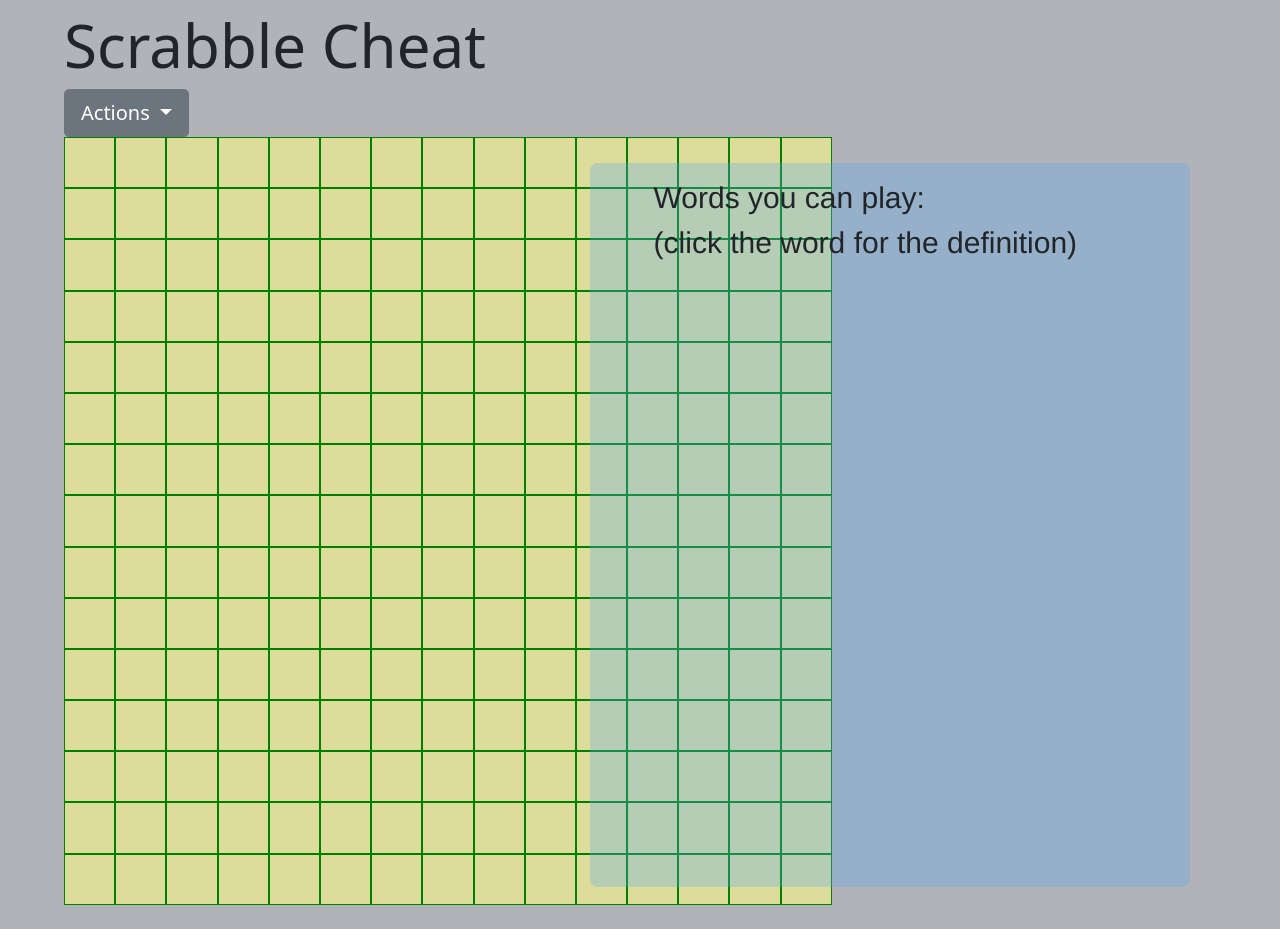
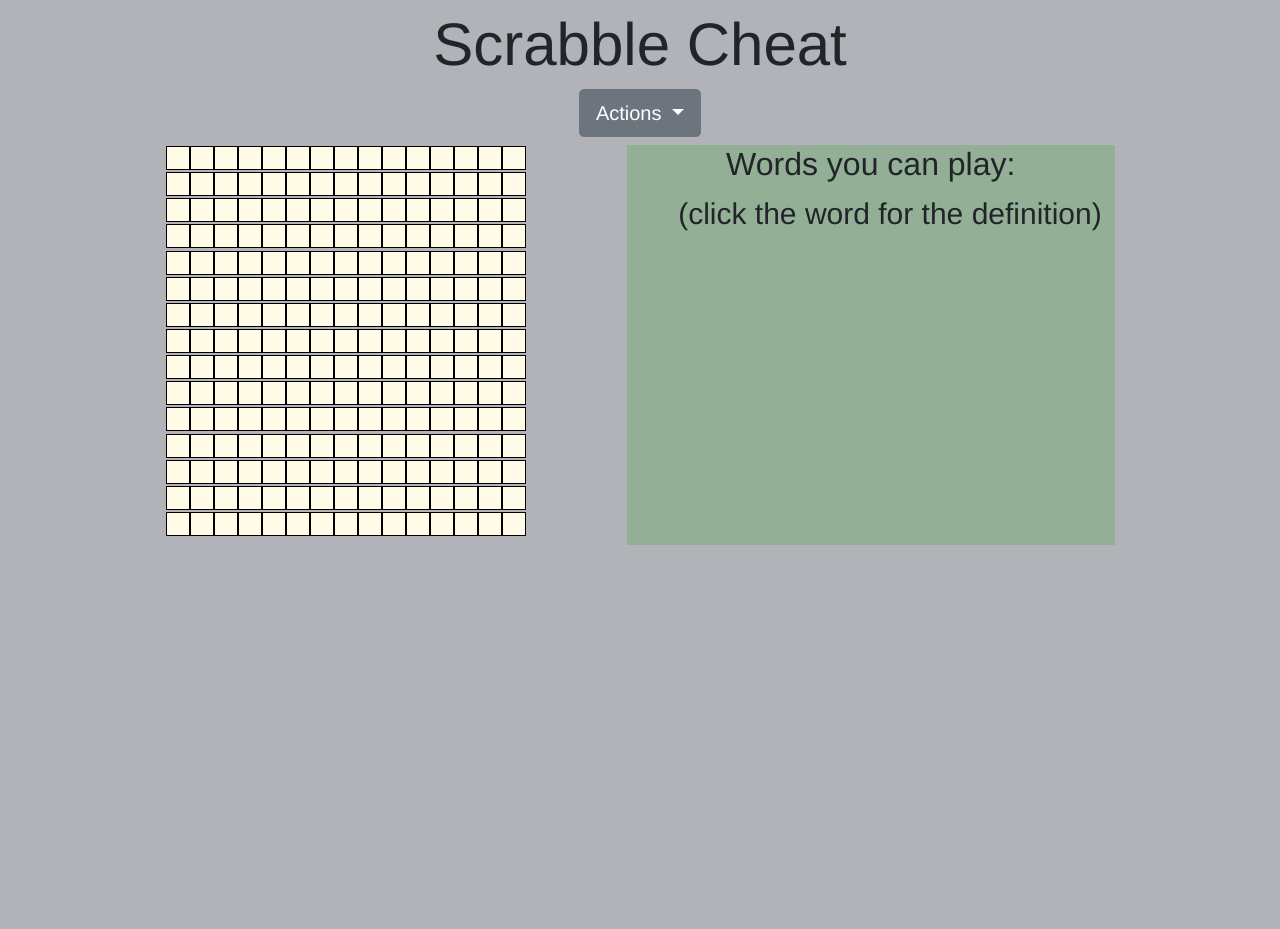
Before and after one commit to ed100miles/Portfolio, a Flask app: page /scrabbler in a window 1280 px wide. Shown: the part 56-985 px from the top of the page. After the commit the page ends 601 px from the top, so only its background shows below. Run offline with Flask 2, Linux system fonts and the light colour scheme.

Commit message:
Scrabbler.html added loading bar.

```diff
--- a/static/css/style.css
+++ b/static/css/style.css
@@ -8,8 +8,7 @@
 }
 
 h1{
-  /* margin-top: 2vh; */
-  /* margin-left: 8vw; */
+  text-align: center;
   animation: fadeIn ease 3s;
   font-size: clamp(30px, 10vw, 60px);
 }
@@ -40,38 +47,37 @@
     margin-bottom: 2vh;
 }
 
-/* .board-container{ */
-  /* margin: auto; */
-  /* width: 50%; */
-  /* padding-bottom: 1vh; */
-/* } */
-/*  */
+.scrabbleDropdown{
+  text-align: center;
+  margin-bottom: 1vh;
+}
+
 .board{
     display: grid;
     align-items: center;
-    justify-items: center;
-    grid-template-columns: repeat(15, 4vw);
-    /* margin-left: 5vw; */
+    justify-content: center;
+    grid-template-columns: repeat(15, 3vh);
     margin-bottom: 1vh;
-    max-width: 500px;
+    text-align: center;
 }
 
 .square{
     display: flex;
     justify-content: center;
     align-items: center;
-    border: 1px solid green;
-    background-color: rgb(221, 220, 155);
-    height: 4vw;
-    width: 4vw;
+    border: 1px solid rgb(0, 0, 0);
+    background-color: rgb(255, 251, 230);
+    height: 3vh;
+    width: 3vh;
     text-align: center;
-    font-size: 3vw;
+    font-size: 2.5vh;
 }
 
 .square:hover::before{
     background-color: rgb(91, 156, 100);
     content: attr(data-tooltip);
-    transform: translateY(-100%);
+    transform: translateY(+100%);
+    transform: translateX(+50%);
     font-size: 2vw;
     width: 6vw;
 }
@@ -101,23 +107,19 @@
 .flexContainer{
   display: flex;
   flex-wrap: wrap;
-  justify-content: space-around;
+  justify-content: space-evenly;
 }
 
-.flexItem{
-  flex-grow: 1;
-  min-width: 300px;
-  max-width: 48vw;
-  background-color: rgba(82, 168, 238, 0.294);
-  margin: 2vw;
-  padding: 1vw;
-  font-size: clamp(8px, 2.5vw, 25px);
-  border-radius: 0.5rem;
-}
-
-#scrabbleWords{
+.scrabbleWords{
+  font-size: clamp(20px, 2.5vw, 30px);
+  text-align: center;
   overflow: scroll;
   overflow-x: hidden;
+  height: 50vh;
+  /* margin-left: 20vw; */
+  max-height: 50vh;
+  max-width: 50vw;
+  background-color:rgb(147, 175, 150);
 }
 
 .inputIsNumber{
--- a/templates/scrabbler.html
+++ b/templates/scrabbler.html
@@ -5,13 +5,15 @@
 
 {% block body %}
 
+<div class="scrabblePage fadeIn">
+
 <h1>Scrabble Cheat</h1>
-<div class="dropdown">
+<div class="dropdown scrabbleDropdown">
     <button class="btn btn-secondary btn-lg dropdown-toggle" type="button" id="dropdownMenuButton" data-bs-toggle="dropdown" aria-expanded="false">
       Actions
     </button>
-    <div class="dropdown-menu">
-        <form class="px-4 py-3" action="{{ url_for ('scrabbler')}}" method="post" class="flexItem" id="scrabbleForm">
+    <div class="dropdown-menu text-center">
+        <form class="px-4 py-3" action="{{ url_for ('scrabbler')}}" method="post" class="flexItem" id="scrabbleForm" onsubmit="loadbar()">
           <div class="mb-3">
             <label class="form-label">Name your game. This will allow you to save words on the board. Then you can find words you can play with the letters you have and what's on the board. </label>
             <input class="form-control" type="text" name="game_name" placeholder="Enter game name"  value="{{game_name}}" required><br/>
@@ -25,28 +27,28 @@
             <label for="a">Play across</label>
             <hr/>
             <label class="form-label">Put in your letters and I'll find you words</label>
-            <input class="form-control" type="text" name="letters" placeholder="What are your letters?"><br/><br/>
+            <input class="form-control" type="text" name="letters" placeholder="What are your letters?">
+            <br/>
           <button type="submit" class="btn btn-primary">Play Move</button>
           <button type="submit" class="btn btn-primary">Get Words</button>
           <button type="submit" class="btn btn-primary">Reset Form</button>
+          <br><br>
+          <progress id="wordProgressBar" max="100" value="1"></progress>
+          </div>
         </form>
     </div>
 </div>
 
-<div class="scrabblePage fadeIn">
 <div class="flexContainer">
-    <div class="board-container">
 <div class="board">
     {% for square in board %}
         <span class="square" data-tooltip="{{square.1}},{{square.0}}"><span class="squareTxt">{{square.2}}</span></span>
     {% endfor %}
 </div>
-    </div>
-    <div class="flexItem" id="scrabbleWords">
-        <p>Words you can play:
-            <br/>
-            <span>(click the word for the definition)</span>
-            <br/>
+
+<div class="scrabbleWords">
+    <div><h2>Words you can play:</h2>
+        <p>(click the word for the definition)</p>
         <ul>
             {% if valid_words is not none %}
                 {% for word in valid_words %}
@@ -62,7 +64,7 @@
                 {% endfor %}
             {% endif %}
         </ul>
-        </p>
+    </div>
 </div>
 </div>
 
```
Also changed, not shown: other parts of static/css/style.css (+13 -12 lines), templates/home.html (+6 -2 lines), templates/skills.html (+0 -9 lines). Lines whose indentation alone changed are shown as unchanged.
